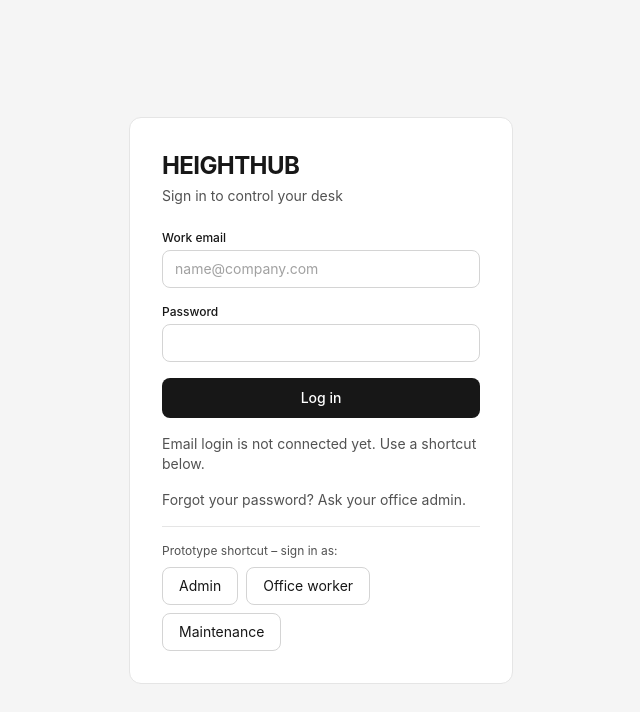
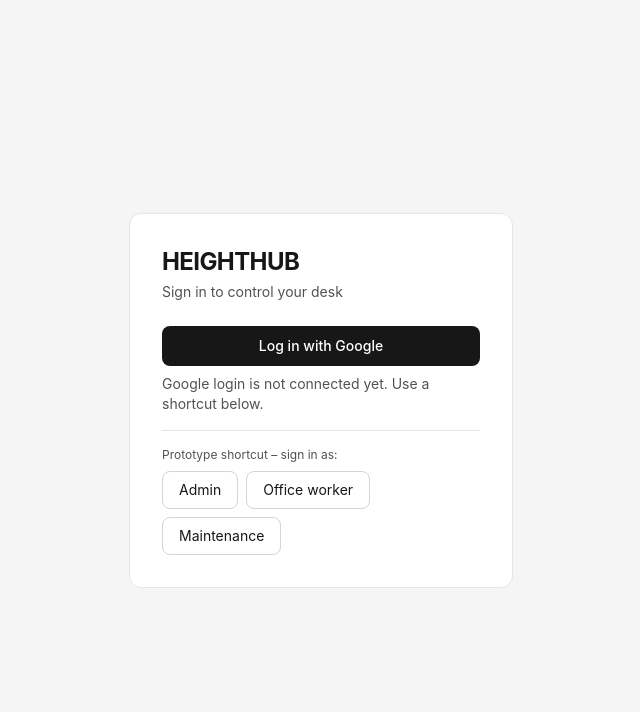
Before and after one commit to natanaelfejes/group3-system, a React (Vite) app in the folder web/: page /login in a window 1280 px wide. Shown: the top 712 px of the page, without its empty margins (319-959 px from the left). Built offline with nearby package versions, Linux system fonts and the light colour scheme.

Commit message:
Login page: replace email and password with a Google login button (stub)
Samuel: we agreed on Google login. The button is disabled until the Google
auth is set up. The role shortcuts stay until then.

```diff
--- a/web/src/pages/LoginPage.tsx
+++ b/web/src/pages/LoginPage.tsx
@@ -1,6 +1,6 @@
 import { ROLES, ROLE_LABELS, type Role } from '../auth.ts'
 
-// The email form is a stub until Supabase Auth (see auth.ts). The role buttons are the way in.
+// The Google button is a stub until the Google login is set up (see auth.ts). The role buttons are the way in.
 export function LoginPage({ onLogin }: { onLogin: (role: Role) => void }) {
   return (
     <div className="flex min-h-screen items-center justify-center p-4">
@@ -8,26 +8,10 @@ export function LoginPage({ onLogin }: { onLogin: (role: Role) => void }) {
         <h1 className="text-2xl font-bold tracking-tight">HEIGHTHUB</h1>
         <p className="mt-1 mb-6 text-sm text-neutral-600">Sign in to control your desk</p>
 
-        <form className="flex flex-col gap-4">
-          <div>
-            <label htmlFor="email" className="label">
-              Work email
-            </label>
-            <input id="email" type="email" autoComplete="username" placeholder="name@company.com" className="input" />
-          </div>
-          <div>
-            <label htmlFor="password" className="label">
-              Password
-            </label>
-            <input id="password" type="password" autoComplete="current-password" className="input" />
-          </div>
-          <button type="submit" disabled className="btn-primary w-full py-2.5">
-            Log in
-          </button>
-          <p className="text-sm text-neutral-600">Email login is not connected yet. Use a shortcut below.</p>
-        </form>
-
-        <p className="mt-4 text-sm text-neutral-600">Forgot your password? Ask your office admin.</p>
+        <button type="button" disabled className="btn-primary w-full py-2.5">
+          Log in with Google
+        </button>
+        <p className="mt-2 text-sm text-neutral-600">Google login is not connected yet. Use a shortcut below.</p>
 
         <div className="mt-4 border-t border-neutral-200 pt-4">
           <p className="mb-2 text-xs text-neutral-600">Prototype shortcut – sign in as:</p>
```
